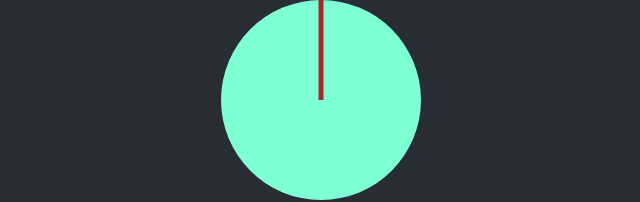
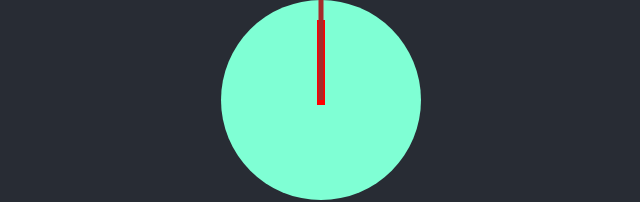
Before and after one commit to A-DiRusso/stopwatch-practice-react-app, a React (Create React App) app: page / in a window 1280 px wide. Shown: the top 202 px of the page, without its empty margins (319-959 px from the left). Built offline with nearby package versions, Linux system fonts and the light colour scheme.

Commit message:
adds/links/shows ClockMinuteHand.js

```diff
--- a/src/App.js
+++ b/src/App.js
@@ -5,6 +5,8 @@ import Start from './Start';
 import Stop from './Stop';
 import Reset from './Reset';
 import ClockSecondHand from './ClockSecondHand';
+import ClockMinuteHand from './ClockMinuteHand';
+
 
 
 
@@ -27,6 +29,7 @@ class App extends React.Component {
         <header>
           <div className="clock">
             <div className="clockback">
+              <ClockMinuteHand minutes={this.state.minutes} />
               <ClockSecondHand seconds={this.state.seconds} />
             </div>
           </div>
--- /dev/null
+++ b/src/ClockMinuteHand.js
@@ -0,0 +1,14 @@
+import React from 'react'
+
+function ClockMinuteHand(props) {
+    const secDeg = props.minutes * 6; //minutes * 6 will give you rotational degrees
+    const styles = {
+        transform: `rotate(${secDeg}deg)`
+    };
+
+  return (
+    <div className="bar-m" style={styles}></div>
+  )
+}
+
+export default ClockMinuteHand;
```
